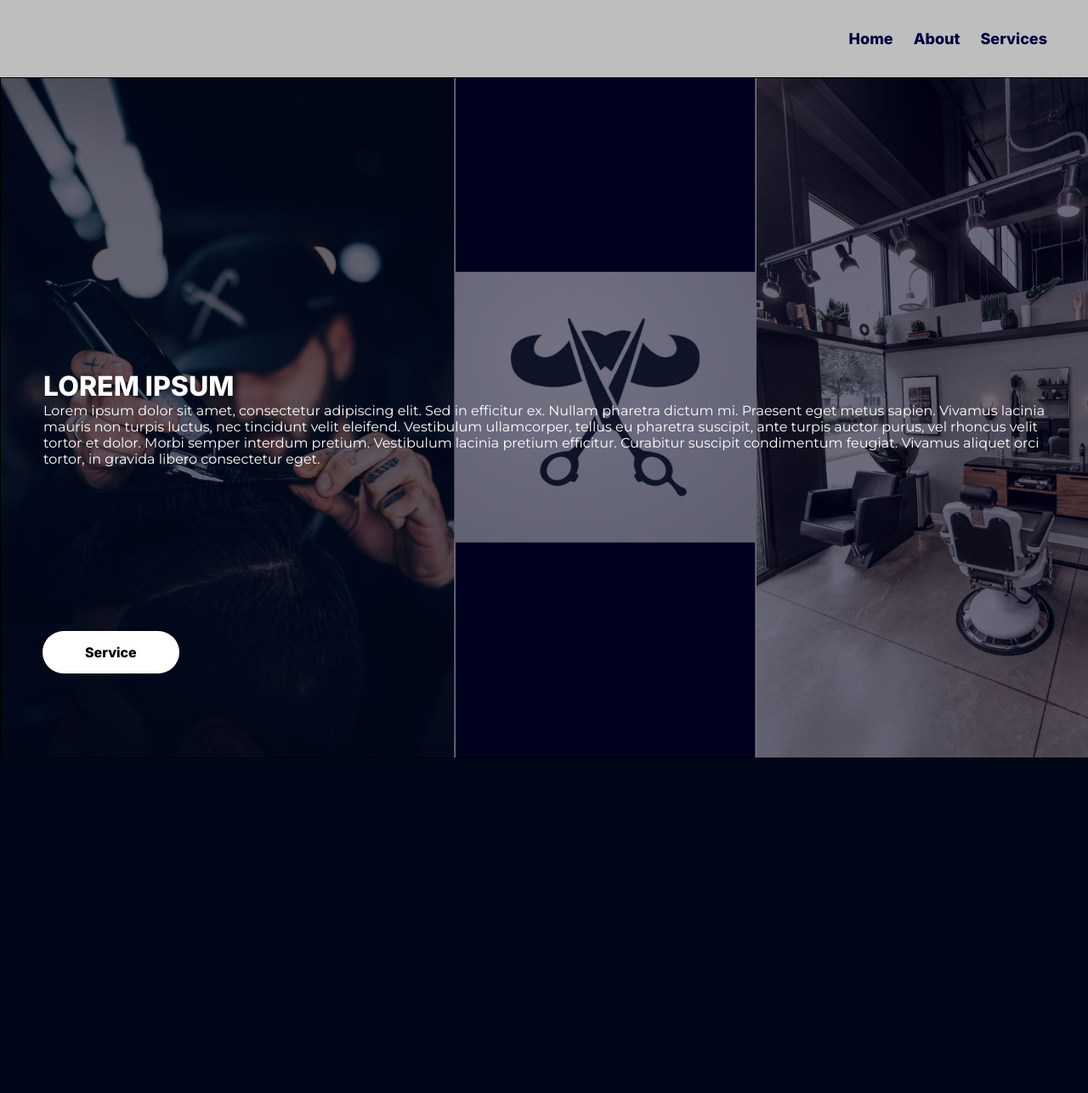
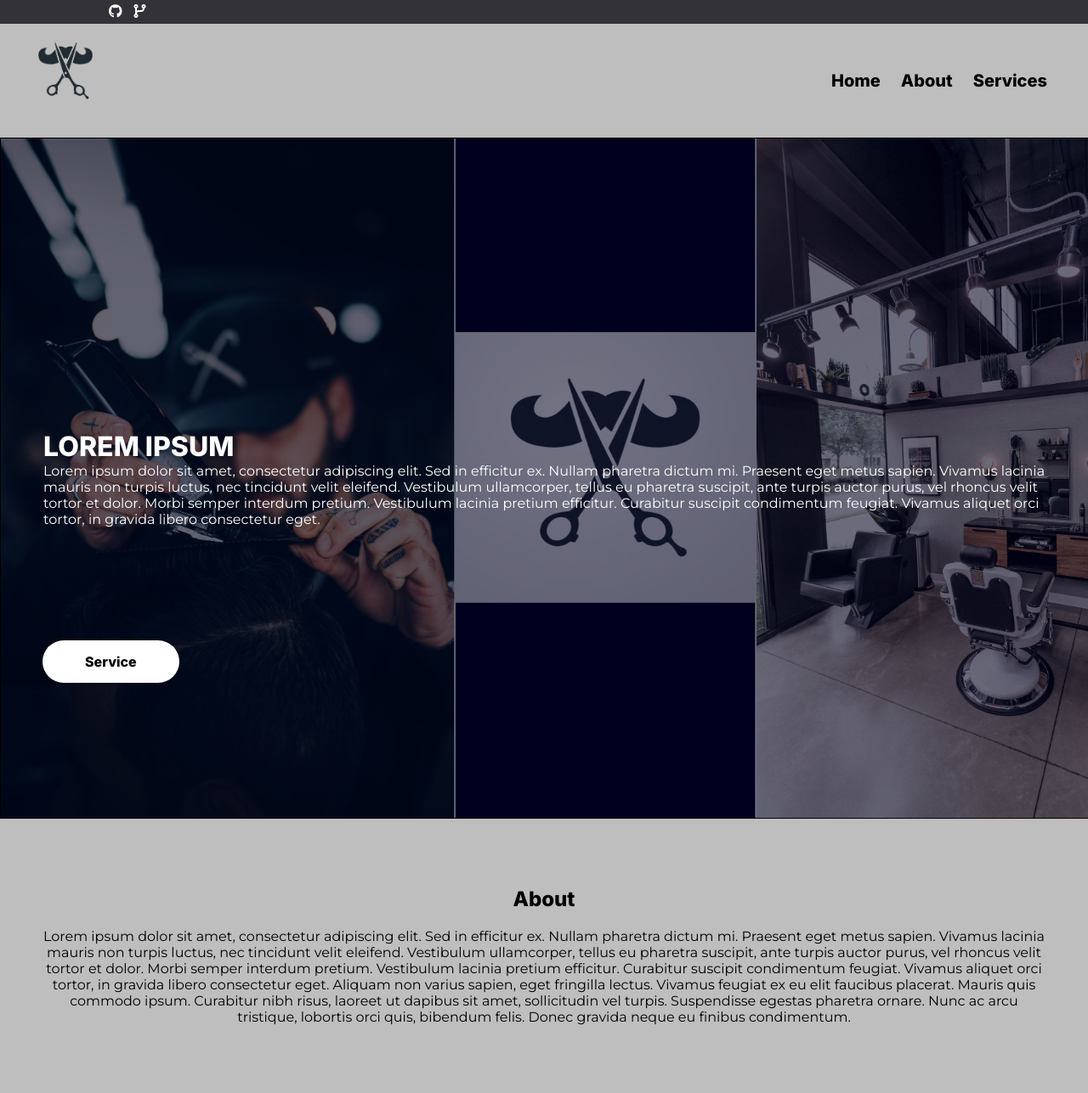
Before and after one commit to Shinki7/wf, a PHP site: page / in a window 1280 px wide. Shown: the whole page at 85% size. Before the commit the page ends 893 px from the top, so only its background shows below. Run offline with PHP 8.4, Linux system fonts and the light colour scheme.

Commit message:
Adding Elements

```diff
--- a/css/style.css
+++ b/css/style.css
@@ -9,15 +9,49 @@ body{
     background: #BEBEBE;
     overflow-x: hidden;
 }
+.social{
+    padding: 5px 0;
+    background-color: #333237;
+}
+.social a{
+    font-family: 'Public Sans';
+    display: inline-block;
+    color: #ffff;
+    margin-right: 10px;
+    transition: 0.2s;
+}
+.social a:hover{
+    color: #01003F;
+}
+.container{
+    width: 80%;
+    margin: 0 auto;
+}
+.container:after{
+    content:'';
+    display: block;
+    clear: both;
+}
+header{
+    align-items: center;
+    justify-content: center;
+}
+header img{
+    width: 5%;
+    height: 4%;
+    float: left;
+    margin: 20px 45px;
+}
 .navbar{
-    padding: 35px 38px;
     float: right;
+    padding: 40px 38px;
+    margin: 15px 0px;
 }
 .navbar ul a{
     text-decoration: none;
-    font-size: 18px;
+    font-size: 20px;
     font-family: inter;
-    color: #01003F;
+    color: #000;
     margin: 10px;
 }
 .navbar ul a:hover{
@@ -52,13 +86,10 @@ body{
 .text p{
     font-family: Montserrat;
 }
-.button{
-
-}
 .button a{
     position: absolute;
     padding: 15px 50px;
-    margin: -150px 50px;
+    margin: -210px 50px;
     z-index: 10;
     border-radius: 30px;
     background-color: #fff;
@@ -71,3 +102,19 @@ body{
     background-color: #01003F;
     color: #fff;
 }
+.abt{
+    position: relative;
+    margin: 80px 50px;
+    justify-content: center;
+    align-items: center;
+}
+.abt h2{
+    text-align: center;
+    margin: 3px 5px;
+    font-family: inter;
+}
+.abt p{
+    margin: 20px 0px;
+    text-align: center;
+    font-family: montserrat;
+}
--- a/index.html
+++ b/index.html
@@ -6,12 +6,34 @@
     <meta name="viewport" content="width=, initial-scale=1.0">
     <link rel="stylesheet" href="css/style.css">
     <link rel="stylesheet" href="https://cdnjs.cloudflare.com/ajax/libs/font-awesome/6.2.0/css/all.min.css">
+    <style>
+        ::-webkit-scrollbar{
+            width: 5px;
+            transition: 0.5s;
+        }
+
+        ::-webkit-scrollbar-track{
+            border-radius: 5px;
+            box-shadow: inset 0 0 10px rgba(0, 0, 0, 0.25);
+        }
+        ::-webkit-scrollbar-thumb{
+            border-radius: 5px;
+            background-color: #01003F;
+        }
+    </style>
     <title>Document</title>
 </head>
 <body>
+<!--Social-->
+<div class="social">
+    <div class="container">
+        <a href="https://github.com/Shinki7"><i class="fa-brands fa-github"></i></a>
+        <a href="https://github.com/Shinki7/WebRev"><i class="fa-solid fa-code-branch"></i></a>
+    </div>
+</div>
     <!--Navbar-->
     <header>
-        <h1></h1>
+        <a href=""><img src="asset/Logo.png" id="logo"></a>
         <div class="navbar">
             <ul>
                 <a href="">Home</a>
@@ -37,5 +59,16 @@
 <div class="button">
     <a href="">Service</a>
 </div>
+
+<!--About-->
+<div class="abt">
+    <h2>About</h2>
+    <p>Lorem ipsum dolor sit amet, consectetur adipiscing elit. Sed in efficitur ex. Nullam pharetra dictum mi. Praesent eget metus sapien.
+        Vivamus lacinia mauris non turpis luctus, nec tincidunt velit eleifend. Vestibulum ullamcorper, tellus eu pharetra suscipit,
+        ante turpis auctor purus, vel rhoncus velit tortor et dolor. Morbi semper interdum pretium. Vestibulum lacinia pretium efficitur.
+        Curabitur suscipit condimentum feugiat. Vivamus aliquet orci tortor, in gravida libero consectetur eget. Aliquam non varius sapien, eget fringilla lectus. Vivamus feugiat ex eu elit faucibus placerat.
+        Mauris quis commodo ipsum. Curabitur nibh risus, laoreet ut dapibus sit amet, sollicitudin vel turpis. Suspendisse egestas pharetra ornare. Nunc ac arcu tristique, lobortis orci quis, bibendum felis.
+        Donec gravida neque eu finibus condimentum.</p>
+</div>
 </body>
 </html>
```
Also changed, not shown: asset/Logo.png (added).
